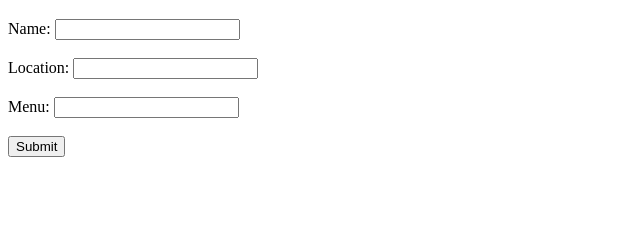
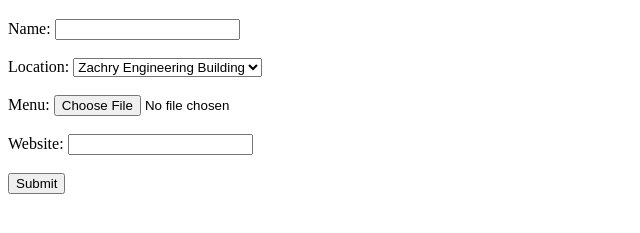
Before and after one commit to DiegoLandaeta03/TamuTruckTrack, a plain HTML site: page databaseForm.html in a window 1280 px wide. Shown: the part 61-294 px from the top of the page, without its empty margins (0-640 px from the left). Drawn offline with Linux system fonts and the light colour scheme.

Commit message:
Edited registration form to accept different data
Database now includes an extra field (Website) and registration form takes in a website and takes in a file for menu and has a drop down selector for location

```diff
--- a/databaseForm.html
+++ b/databaseForm.html
@@ -1,23 +1,39 @@
 <!DOCTYPE html>
 <html>
+
 <head>
     <title>Food Truck Form</title>
 </head>
+
 <body>
     <h1>Food Truck Addition Form</h1>
     <form id="foodTruckForm">
         <label for="name">Name:</label>
         <input type="text" id="name" required><br><br>
+        <!--
+            <label for="location">Location:</label>
+            <input type="text" id="location" required><br><br>
+             -->
 
         <label for="location">Location:</label>
-        <input type="text" id="location" required><br><br>
+        <select id="location">
+            <option value="Zachry">Zachry Engineering Building</option>
+            <option value="ILCB">ILCB</option>
+            <option value="MSC">MSC</option>
+            <option value="Mays">May's Business School</option>
+            <option value="Other">Other</option>
+        </select><br><br>
 
         <label for="menu">Menu:</label>
-        <input type="text" id="menu" required><br><br>
+        <input type="file" id="menu" name="image" accept="image/*"><br><br>
+
+        <label for="website">Website:</label>
+        <input type="text" id="website" required><br><br>
 
         <button type="submit">Submit</button>
     </form>
 
     <script src="formDB.js"></script>
 </body>
+
 </html>
--- a/formDB.js
+++ b/formDB.js
@@ -6,6 +6,7 @@ function handleSubmit(event) {
     const name = document.getElementById("name").value;
     const location = document.getElementById("location").value;
     const menu = document.getElementById("menu").value;
+    const website = document.getElementById("website").value;
 
     // Check if the name field is not empty
     if (name.trim() !== "") {
@@ -14,6 +15,7 @@ function handleSubmit(event) {
             name: name,
             location: location,
             menu: menu,
+            website: website,
         };
 
         // Convert the food truck object to a JSON string
@@ -26,6 +28,7 @@ function handleSubmit(event) {
         document.getElementById("name").value = "";
         document.getElementById("location").value = "";
         document.getElementById("menu").value = "";
+        document.getElementById("website").value = "";
 
         alert("Food truck data saved successfully!");
     } else {
```
Also changed, not shown: foodtruckDB.js (+9 -8 lines).
